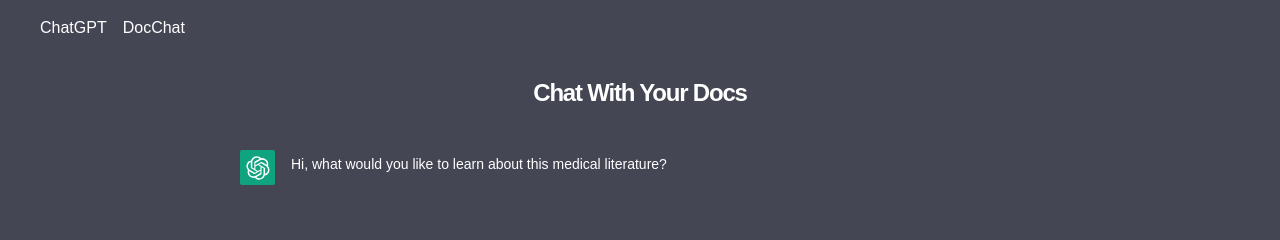
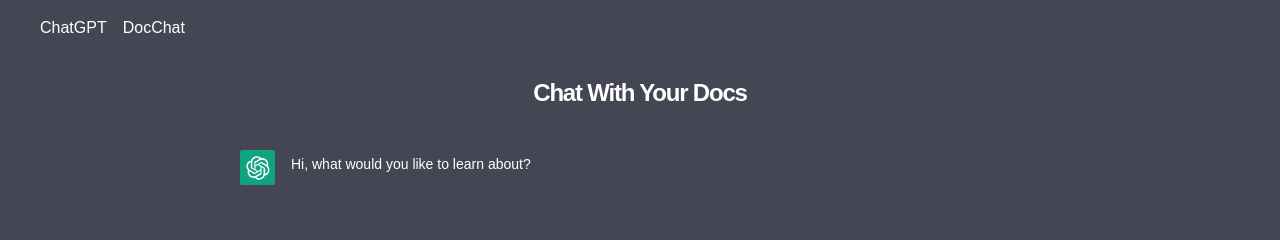
Before and after one commit to Waheed4719/gpt-articles, a Next.js app: page /docu-chat in a window 1280 px wide. Shown: the top 240 px of the page. Built offline with nearby package versions, Linux system fonts and the light colour scheme.

Commit message:
Fix build errors

```diff
--- a/src/pages/docu-chat.tsx
+++ b/src/pages/docu-chat.tsx
@@ -16,8 +16,7 @@ const DocuChat = () => {
   }>({
     messages: [
       {
-        message:
-          'Hi, what would you like to learn about this medical literature?',
+        message: 'Hi, what would you like to learn about?',
         sender: 'ChatGPT',
       },
     ],
```
Also changed, not shown: src/components/MessageList/Message.tsx (+0 -1 lines).
